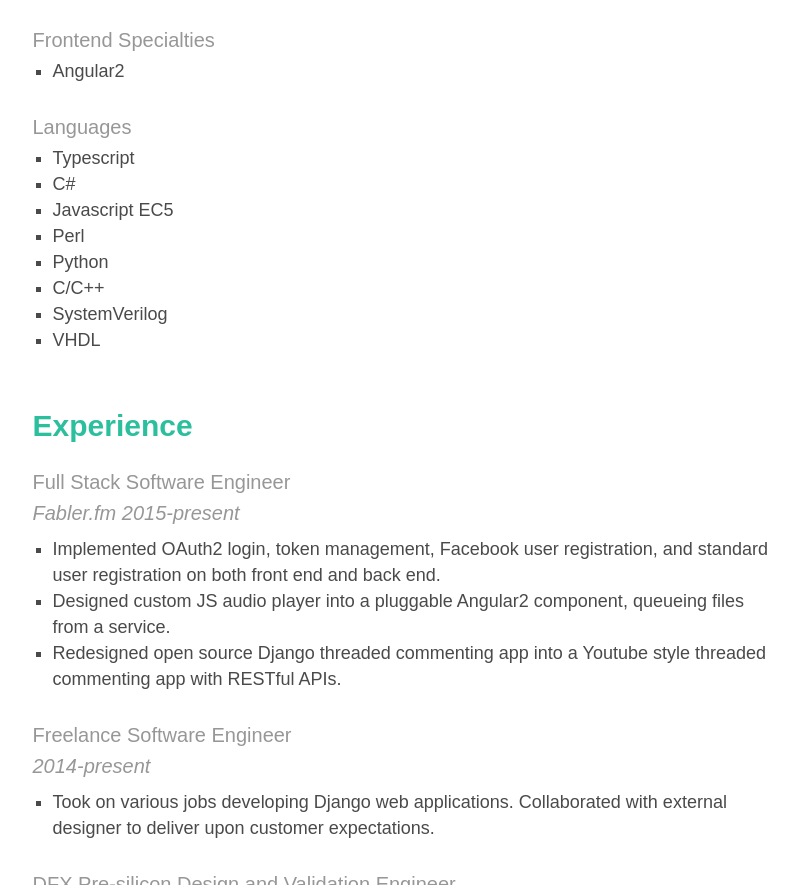
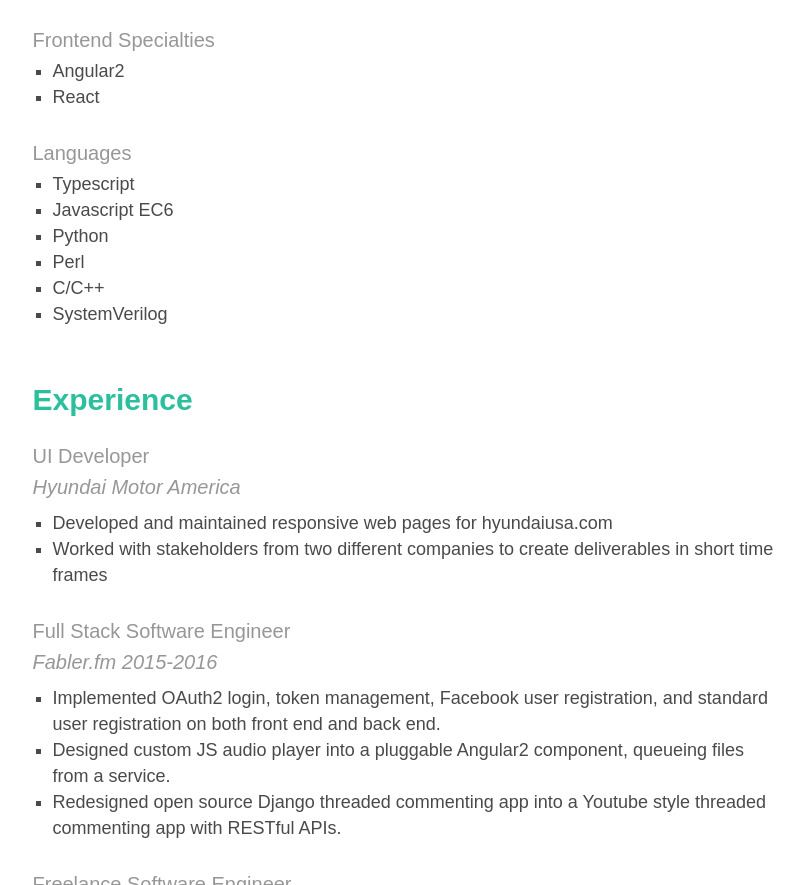
Before and after one commit to dreplogle/dreplogle.github.io, a plain HTML site: page index.html in a window 1280 px wide. Shown: the part 961-1846 px from the top of the page, without its empty margins (270-1074 px from the left). Drawn offline with Linux system fonts and the light colour scheme.

Commit message:
Update index.html
Updated to include HMA experience

```diff
--- a/index.html
+++ b/index.html
@@ -1,15 +1,10 @@
 <!DOCTYPE html>
 <html>
-
   <head>
-
     <link rel="stylesheet" href="main.css" media="screen">
   </head>
-
-  <body data-0="background-position: 0px 0px;"
-        data-545="background-position: 0px -545px;">
-
-	  <div class="nav">
+  <body>
+    <div class="nav">
         <ul>
           <li><a href="#Dustin">About</a></li>
           <li><a href="#experience">Experience</a></li>
@@ -54,26 +49,32 @@
 		<h3>Frontend Specialties</h3>
 		<ul>
 			<li>Angular2</li>
+			<li>React</li>
 		</ul>
 
 		<h3>Languages</h3>
 		<ul>
 			<li>Typescript</li>
-			<li>C#</li>
-			<li>Javascript EC5</li>
+			<li>Javascript EC6</li>
+			<li>Python</li>
 			<li>Perl</li>
-			<li>Python</li>
 			<li>C/C++</li>
 			<li>SystemVerilog</li>
-			<li>VHDL</li>
 		</ul>
 
 		</article>
 
 		<article id="experience">
 		<h2>Experience</h2>
+		<h3>UI Developer</h3>
+		<h4>Hyundai Motor America</h4>
+		<ul>
+			<li>Developed and maintained responsive web pages for hyundaiusa.com</li>
+			<li>Worked with stakeholders from two different companies to create deliverables in short time frames</li>
+		</ul>
+
 		<h3>Full Stack Software Engineer</h3>
-		<h4>Fabler.fm 2015-present</h4>
+		<h4>Fabler.fm 2015-2016</h4>
 		<ul>
 			<li>Implemented OAuth2 login, token management, Facebook user registration, and standard user registration on both front end and back end.</li>
 			<li>Designed custom JS audio player into a pluggable Angular2 component, queueing files from a service.</li>
```
